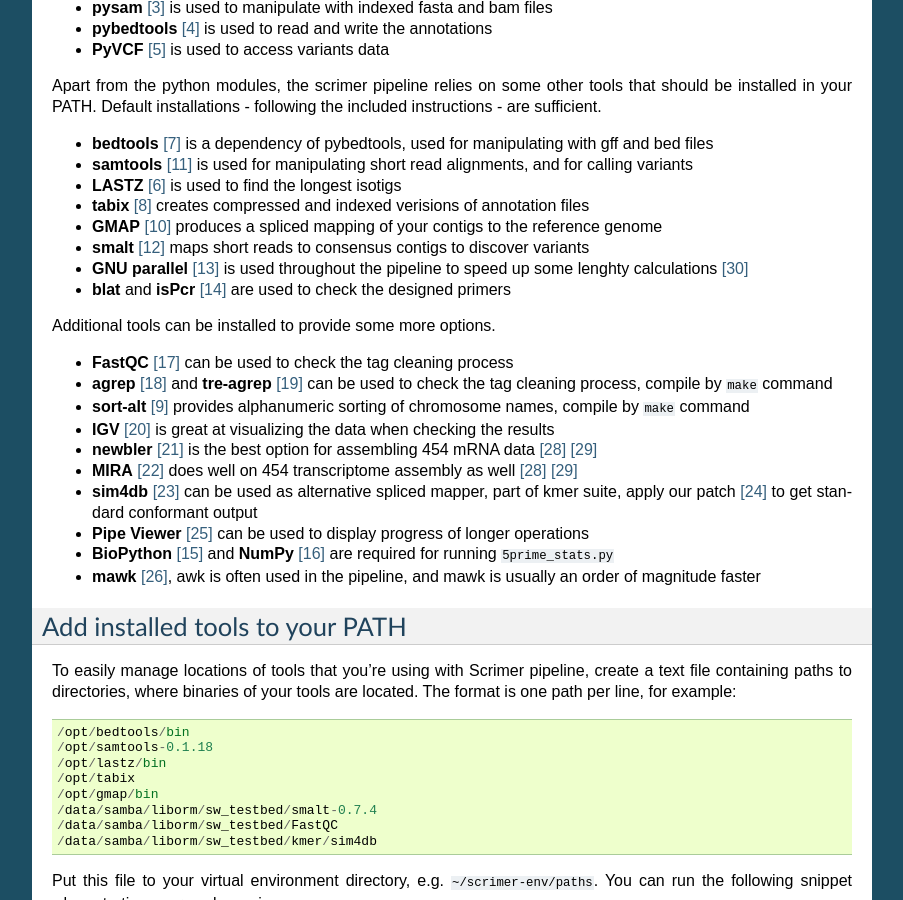
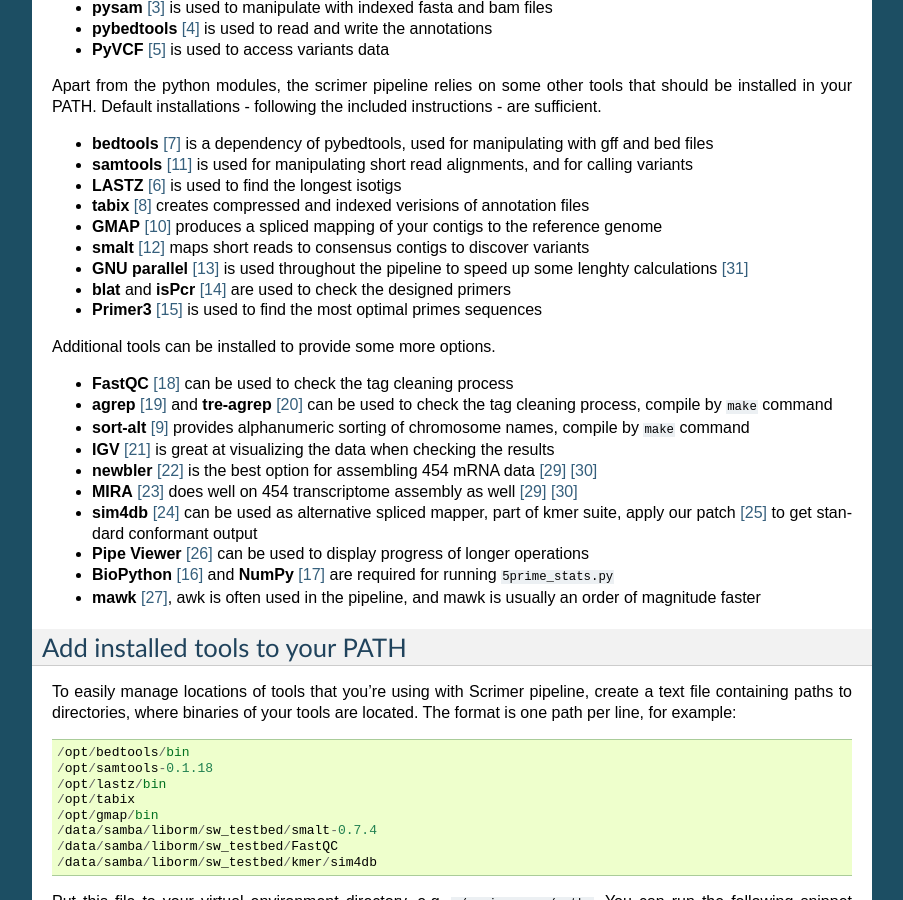
Before and after one commit to libor-m/scrimer, a Sphinx documentation site: the page built from doc/install.rst, in a window 1280 px wide and 900 px high, scrolled down 471 px. Shown: the whole window, without its empty margins (198-1101 px from the left). Built offline with Sphinx 7.4.7, drawn with Linux system fonts in a browser that asks for light colours; some of the changed text lies outside the part shown.

```diff
--- a/doc/0-prepare-reference.rst
+++ b/doc/0-prepare-reference.rst
@@ -27,7 +27,7 @@ to ``chromFa`` directory to avoid possible mess:
 .. code-block:: bash
 
     mkdir chromFa
-	tar xvzf chromFa.tar.gz -C chromFa
+    tar xvzf chromFa.tar.gz -C chromFa
 
 Create concatenated genome, use Heng Li's :ref:`sort-alt <sortalt>`
 to get common ordering of chromosomes:
--- a/doc/6-design-primers.rst
+++ b/doc/6-design-primers.rst
@@ -21,6 +21,7 @@ Set inputs and outputs for this step:
 
     # for all selected variants design pcr and genotyping primers
     # takes about a minute for 1000 selected variants, 5 MB gzipped vcf, 26 MB uncompressed genome, 5 MB gzipped gff
+    export PRIMER3_CONFIG=/opt/primer3/bin/primer3_config/
     design_primers.py $SCAFFOLD $ANNOTS $VARIANTS > $GFF
 
 Sort and index the annotation before using it in IGV:
@@ -80,7 +81,7 @@ See all places where ``primer3`` reported problems:
 
 .. code-block:: bash
 
-    grep primer-gt $GFF | grep -v -c 'PROBLEMS='
+    grep primer-gt $GFF | grep -c 'PROBLEMS='
 
 Use agrep to find similar sequences in transcript scaffold, to check if the
 settings of blat are ok. Line wrapping in ``fasta`` can lead to false negatives,
--- a/doc/install.rst
+++ b/doc/install.rst
@@ -40,6 +40,7 @@ in your PATH. Default installations - following the included instructions - are
 - **smalt** [#smalt]_ maps short reads to consensus contigs to discover variants
 - **GNU parallel** [#parallel]_ is used throughout the pipeline to speed up some lenghty calculations [#tange]_
 - **blat** and **isPcr** [#blat]_ are used to check the designed primers
+- **Primer3** [#primer3]_ is used to find the most optimal primes sequences
 
 Additional tools can be installed to provide some more options.
 
@@ -111,6 +112,7 @@ Other software
 .. [#parallel] GNU parallel http://www.gnu.org/software/parallel/
 .. [#blat] http://users.soe.ucsc.edu/~kent/src/, get ``blatSrc35.zip`` and  ``isPcr33.zip``,
    before ``make`` do ``export MACHTYPE`` and ``export BINDIR=<dir>``
+.. [#primer3] http://primer3.sourceforge.net/
 
 Optional software
 *****************
--- a/doc/project-sh.rst
+++ b/doc/project-sh.rst
@@ -56,7 +56,7 @@ Example ``project.sh`` :
   GENOMEFA=$GENOMEDIR/$GENOME.fa
 
   # genome in blat format
-  GENOME2BIT=$GENOMEDIR/twoBit/$GENOME.2bit
+  GENOME2BIT=$GENOMEDIR/$GENOME.2bit
 
   # gmap index location
   GMAP_IDX_DIR=$GENOMEDIR
```
Also changed, not shown: 1 other file.
